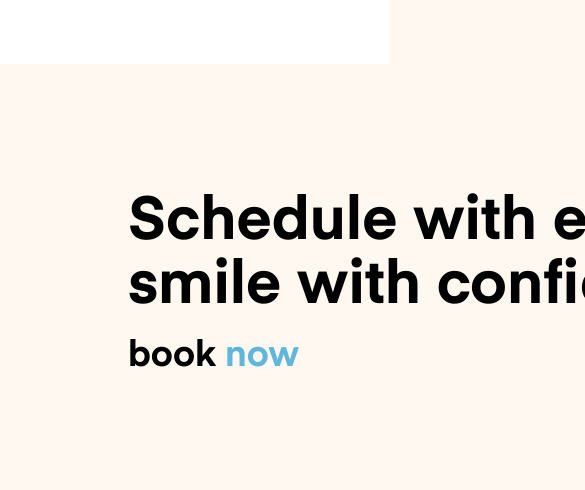
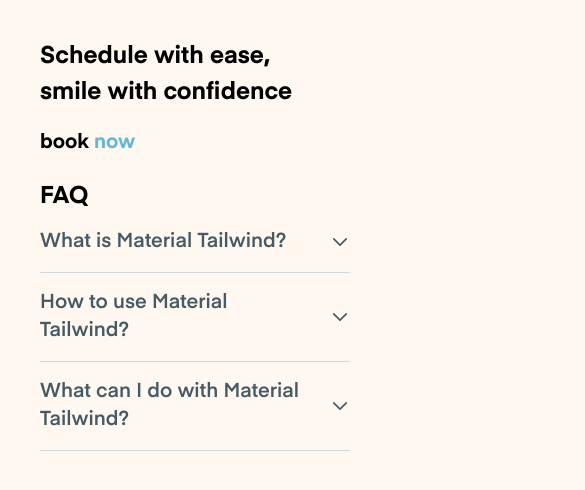
Before and after one commit to Flam30/Toothfix-Patient-Interface, a Next.js app in the folder patient-interface/: page /home in a window 390 px wide. Shown: the top 490 px of the page, 585 px wide, since content can reach past the window. Built offline with nearby package versions, Linux system fonts and the light colour scheme.

Commit message:
#1 Implemented FAQ and Responsive Design

```diff
--- a/patient-interface/package.json
+++ b/patient-interface/package.json
@@ -9,6 +9,7 @@
     "lint": "next lint"
   },
   "dependencies": {
+    "@material-tailwind/react": "^2.1.4",
     "next": "14.0.1",
     "react": "^18",
     "react-dom": "^18"
--- /dev/null
+++ b/patient-interface/src/app/components/Faq.tsx
@@ -0,0 +1,72 @@
+'use client'
+
+import React from "react";
+import {
+  Accordion,
+  AccordionHeader,
+  AccordionBody,
+} from "@material-tailwind/react";
+
+function Icon({ id, open }) {
+  return (
+    <svg
+      xmlns="http://www.w3.org/2000/svg"
+      fill="none"
+      viewBox="0 0 24 24"
+      strokeWidth={2}
+      stroke="currentColor"
+      className={`${id === open ? "rotate-180" : ""} h-5 w-5 transition-transform`}
+    >
+      <path strokeLinecap="round" strokeLinejoin="round" d="M19.5 8.25l-7.5 7.5-7.5-7.5" />
+    </svg>
+  );
+}
+
+const Faq: React.FC = () => {
+  const [openAcc1, setOpenAcc1] = React.useState(false);
+  const [openAcc2, setOpenAcc2] = React.useState(false);
+  const [openAcc3, setOpenAcc3] = React.useState(false);
+
+  const handleOpenAcc1 = () => setOpenAcc1((cur) => !cur);
+  const handleOpenAcc2 = () => setOpenAcc2((cur) => !cur);
+  const handleOpenAcc3 = () => setOpenAcc3((cur) => !cur);
+
+  return (
+    <>
+        <div className="flex flex-col items-start">
+            <h1 className='font-eina font-bold text-2xl sm:text-4xl lg:text-5xl mt-6'>FAQ</h1>
+            <Accordion open={openAcc1} icon={<Icon id={1} open={openAcc1} />}>
+            <AccordionHeader className='font-eina font-semibold text-xl sm:text-2xl lg:text-3xl' onClick={handleOpenAcc1}>
+                What is Material Tailwind?
+            </AccordionHeader>
+            <AccordionBody className='font-eina font-semibold text-base sm:text-lg lg:text-xl'>
+                We&apos;re not always in the position that we want to be at. We&apos;re constantly
+                growing. We&apos;re constantly making mistakes. We&apos;re constantly trying to express
+                ourselves and actualize our dreams.
+            </AccordionBody>
+            </Accordion>
+            <Accordion open={openAcc2} icon={<Icon id={1} open={openAcc2} />}>
+            <AccordionHeader className='font-eina font-semibold text-xl sm:text-2xl lg:text-3xl' onClick={handleOpenAcc2}>
+                How to use Material Tailwind?
+            </AccordionHeader>
+            <AccordionBody className='font-eina font-semibold text-base sm:text-lg lg:text-xl'>
+                We&apos;re not always in the position that we want to be at. We&apos;re constantly
+                growing. We&apos;re constantly making mistakes. We&apos;re constantly trying to express
+                ourselves and actualize our dreams.
+            </AccordionBody>
+            </Accordion>
+            <Accordion open={openAcc3} icon={<Icon id={1} open={openAcc3} />}>
+            <AccordionHeader className='font-eina font-semibold text-xl sm:text-2xl lg:text-3xl' onClick={handleOpenAcc3}>
+                What can I do with Material Tailwind?
+            </AccordionHeader>
+            <AccordionBody className='font-eina font-semibold text-base sm:text-lg lg:text-xl'>
+                We&apos;re not always in the position that we want to be at. We&apos;re constantly
+                growing. We&apos;re constantly making mistakes. We&apos;re constantly trying to express
+                ourselves and actualize our dreams.
+            </AccordionBody>
+            </Accordion>
+        </div>
+    </>
+  );
+}
+export default Faq;
--- a/patient-interface/src/app/home/page.tsx
+++ b/patient-interface/src/app/home/page.tsx
@@ -1,26 +1,28 @@
 import React from 'react'
 import Image from 'next/image'
+import Faq from '../components/Faq'
 
 const home = () => {
   return (
-    <main className="flex flex-col min-h-screen items-center">
-      <div className="h-16 bg-white min-w-full"></div>
-      <div className="flex flex-col z-10 min-h-screen w-full items-center p-32">
+    <main className="flex min-h-screen flex-col items-center">
+      <div className="flex flex-col z-10 min-h-screen items-center p-10 sm:p-15 lg:p-28">
         <div className="flex flex-row w-full items-center justify-between">
           <div className="flex flex-col items-center font">
-            <div className="flex flex-col items-start w-[40rem]">
-              <p className="font-eina font-bold text-6xl">Schedule with ease,</p>
-              <p className="font-eina font-bold text-6xl mt-1">smile with confidence</p>
-              <p className="font-eina font-bold text-4xl mt-5">book {' '}
-              <a className="group text-[#61B7DB] transition-all duration-300 ease-in-out" href="#">
-                <span className="bg-left-bottom bg-gradient-to-r from-[#004D70] to-[#004D70] bg-[length:0%_2px] bg-no-repeat group-hover:bg-[length:100%_2px] transition-all duration-500 ease-out">
-                  now
-                </span>
-              </a>
+            <div className="flex flex-col items-start w-[252.05px] sm:w-[380px] lg:w-[504.1px]">
+              <span className='text-2xl sm:text-4xl lg:text-5xl'>
+                <p className="font-eina font-bold">Schedule with ease,</p>
+                <p className="font-eina font-bold mt-1">smile with confidence</p>
+              </span>
+              <p className="font-eina font-bold text-xl sm:text-3xl lg:text-4xl mt-5">book {' '}
+                <a className="group text-[#61B7DB] transition-all duration-300 ease-in-out" href="#">
+                  <span className="bg-left-bottom bg-gradient-to-r from-[#004D70] to-[#004D70] bg-[length:0%_2px] bg-no-repeat group-hover:bg-[length:100%_2px] transition-all duration-500 ease-out">
+                    now
+                  </span>
+                </a>
               </p>
             </div>
           </div>
-          <div>
+          <div className='hidden sm:block object-contain'>
             <Image
               src="/images/landing-svg.svg"
               alt="Dentist Tools"
@@ -30,8 +32,8 @@
             />
           </div>
         </div>
+        <Faq/>
       </div>
-
     </main>
   )
 }
--- a/patient-interface/tailwind.config.ts
+++ b/patient-interface/tailwind.config.ts
@@ -1,6 +1,8 @@
 import type { Config } from 'tailwindcss'
 
-const config: Config = {
+const withMT = require("@material-tailwind/react/utils/withMT");
+
+module.exports = withMT({
   mode: 'jit',
   content: [
     './src/pages/**/*.{js,ts,jsx,tsx,mdx}',
@@ -20,5 +22,4 @@
     },
   },
   plugins: [],
-}
-export default config
+});
```
Also changed, not shown: 1 other file (tests, documents, lock files or other folders).
